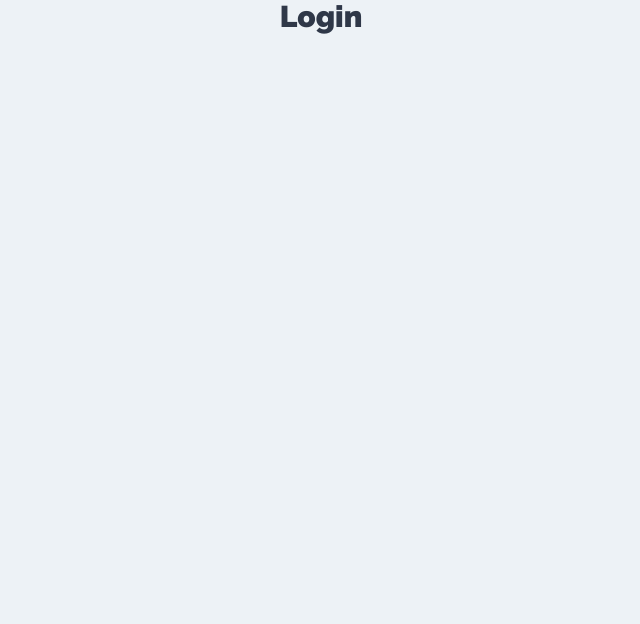
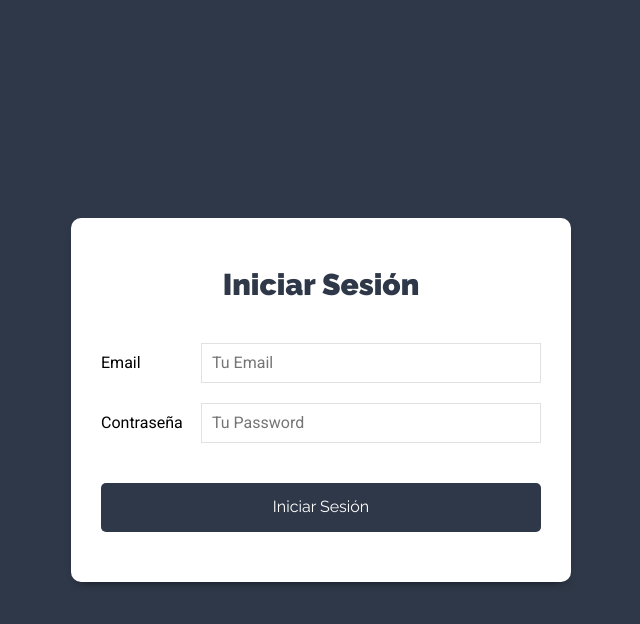
Before and after one commit to iath-dev/MERNTasks, a React (Create React App) app: page / in a window 1280 px wide. Shown: the top 624 px of the page, without its empty margins (319-959 px from the left). Built offline with nearby package versions, Linux system fonts and the light colour scheme.

Commit message:
189. Creando el Formulario del Login

```diff
--- a/src/layouts/auth/index.jsx
+++ b/src/layouts/auth/index.jsx
@@ -2,7 +2,47 @@
 import React from 'react';
 
 const AuthPage = () => {
-    return ( <h1>Login</h1> );
+
+    const handleChange = (event) => {
+
+    }
+
+    return (
+        <div className="form-usuario">
+            <div className="contenedor-form sombra-dark">
+                <h1>Iniciar Sesión</h1>
+                <form>
+                    <div className="campo-form">
+                        <label htmlFor="email">Email</label>
+                        <input
+                            type="email"
+                            id="email"
+                            name="email"
+                            placeholder="Tu Email"
+                            onChange={handleChange}
+                        />
+                    </div>
+                    <div className="campo-form">
+                        <label htmlFor="password">Contraseña</label>
+                        <input
+                            type="password"
+                            id="password"
+                            name="password"
+                            placeholder="Tu Password"
+                            onChange={handleChange}
+                        />
+                    </div>
+                    <div className="campo-form">
+                        <input
+                            type="submit"
+                            value="Iniciar Sesión"
+                            className="btn btn-primario btn-block"
+                        />
+                    </div>
+                </form>
+            </div>
+        </div>
+     );
 }
 
 export default AuthPage;
```
